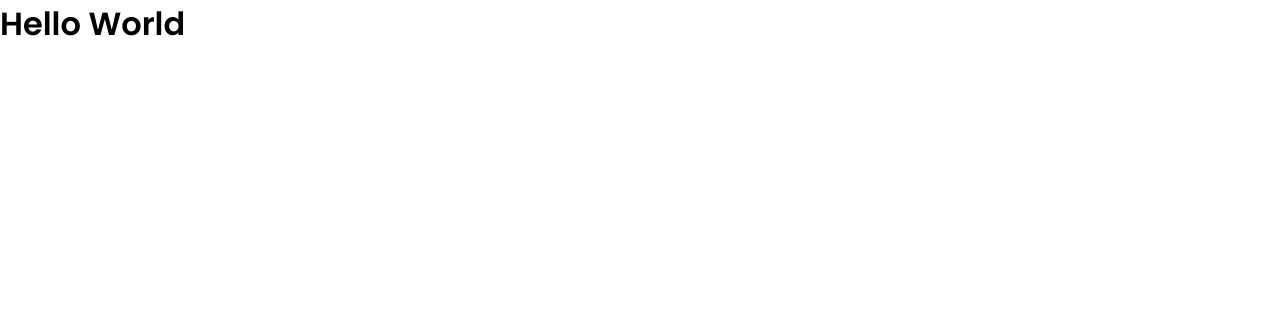
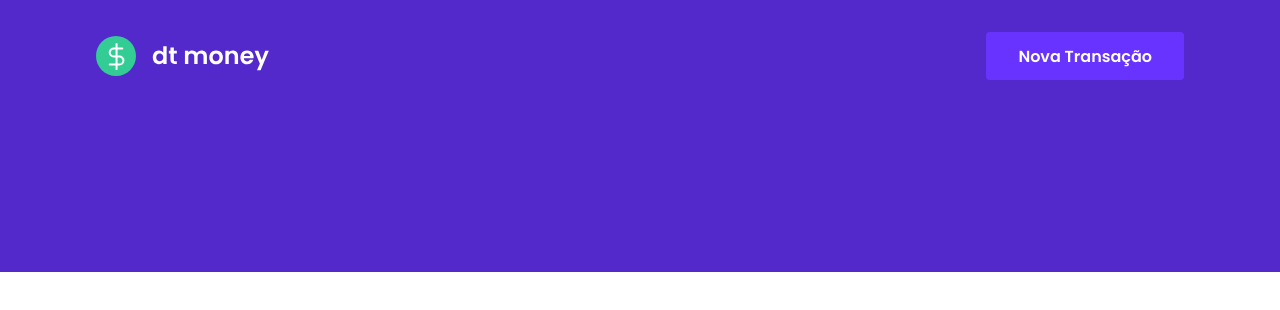
Before and after one commit to LidianeDiniz/dtmoney, a React (Create React App) app: page / in a window 1280 px wide. Shown: the top 310 px of the page. Built offline with nearby package versions, Linux system fonts and the light colour scheme.

Commit message:
Components Header

```diff
--- a/src/App.tsx
+++ b/src/App.tsx
@@ -1,9 +1,13 @@
 import { GlobalStyle } from './styles/styles.global';
+import { Header } from './components/Header';
+
 export function App() {
   return (
-    <div className="App">
-     <h1>Hello World</h1>
+    <>
+     <Header/>
      <GlobalStyle />
-    </div>
+
+
+    </>
   );
 }
--- /dev/null
+++ b/src/components/Header/index.tsx
@@ -0,0 +1,17 @@
+import logoImg from '../../assets/logo.svg';
+import { Container, Content } from './styles';
+
+export function Header(){
+    return(
+
+     <Container>
+        <Content>
+       <img src={logoImg} alt="dt money" />
+       <button
+        type='button'>
+        Nova Transação
+       </button>
+       </Content>
+     </Container>
+    )
+}
--- /dev/null
+++ b/src/components/Header/styles.ts
@@ -0,0 +1,33 @@
+import styled from "styled-components";
+
+export const Container = styled.header`
+background: var(--blue);
+
+
+`;
+
+export const Content = styled.div`
+   max-width: 1120px;
+   margin: 0 auto;
+
+   padding: 2rem 1rem 12rem;
+   display: flex;
+   align-items: center;
+   justify-content: space-between;
+
+   button{
+    font-size: 1rem ;
+    color: #FFF;
+    background: var(--blue-light);
+    border: 0;
+    padding: 0 2rem ;
+    border-radius: 0.25rem;
+    min-height: 3rem;
+
+    transition: filter 0.2s;
+
+    &:hover{
+      filter: brightness(0.9)
+    }
+   }
+`;
```
